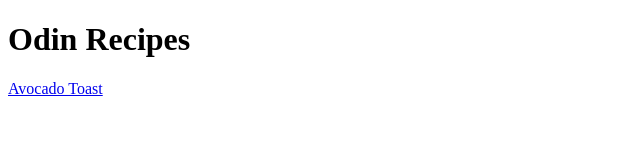
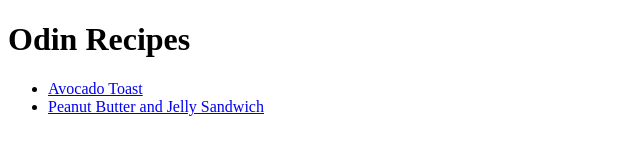
Before and after one commit to argos89/odin-recipes-new, a plain HTML site: page index.html in a window 1280 px wide. Shown: the whole page, without its empty margins (0-640 px from the left). Drawn offline with Linux system fonts and the light colour scheme.

Commit message:
add link to pb-j page, organize links into ul homepage lacks link to pb-j page, links are arranged in single line

```diff
--- a/index.html
+++ b/index.html
@@ -8,6 +8,10 @@
     <body>
         <h1>Odin Recipes</h1>
 
-        <a href="recipes-new/avocado-toast.html" target="_blank" rel="noopener noreferrer">Avocado Toast</a>
+        <ul>
+            <li><a href="recipes-new/avocado-toast.html" target="_blank" rel="noopener noreferrer">Avocado Toast</a></li>
+            <li><a href="recipes-new/pb-j.html" target="_blank" rel="noopener noreferrer">Peanut Butter and Jelly Sandwich</a></li>
+        </ul>
+
     </body>
 </html>
```
